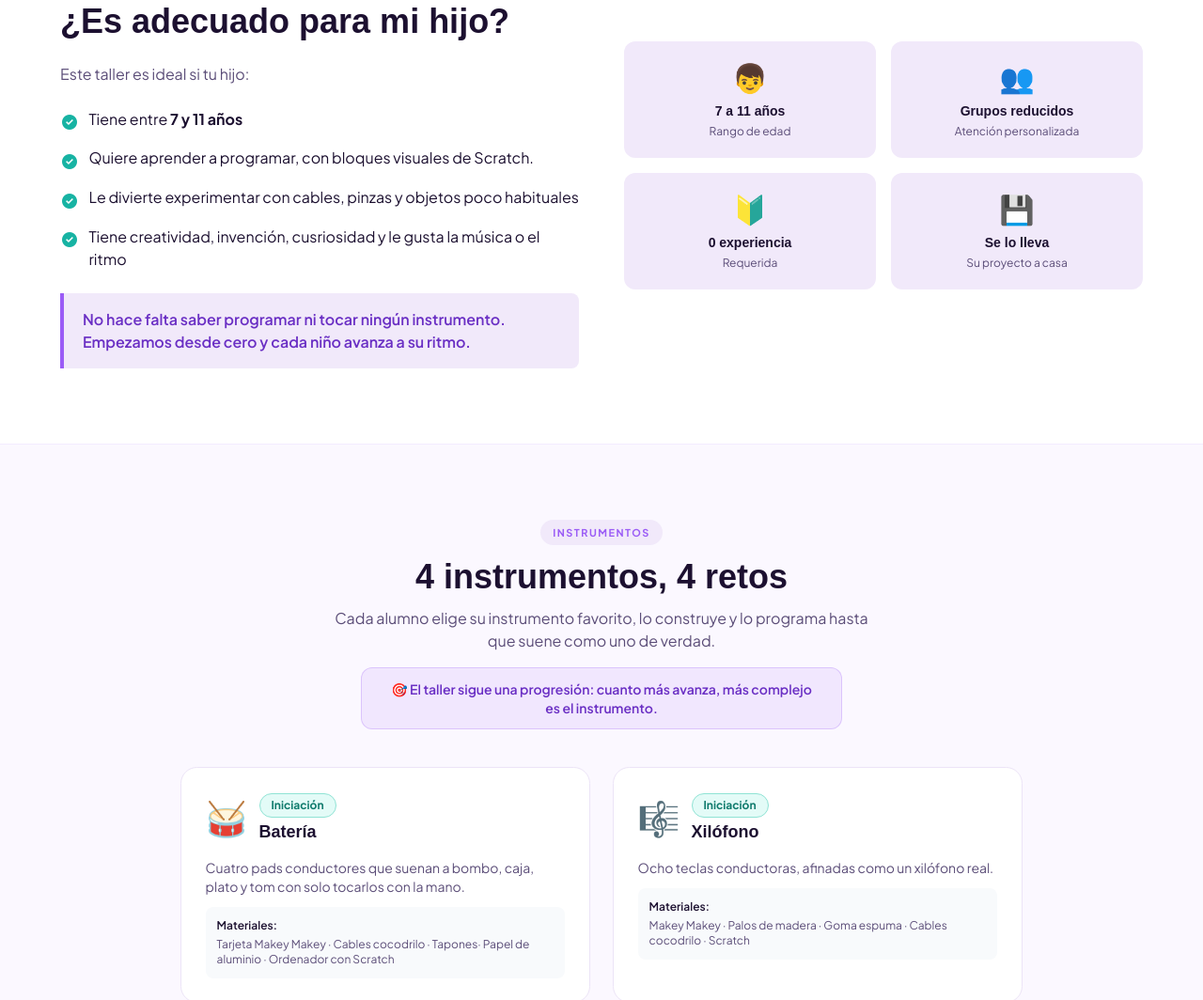
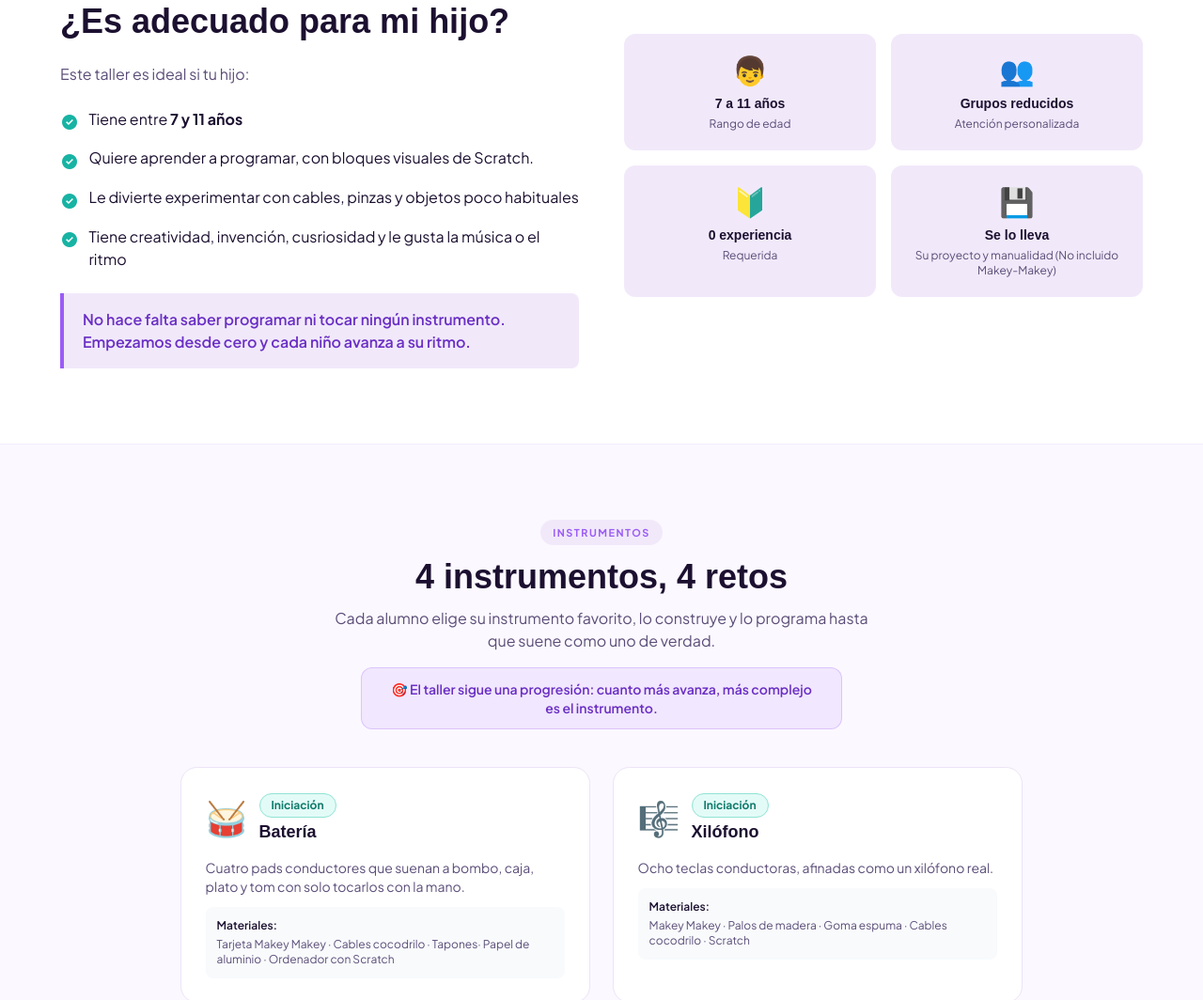
Before and after one commit to AcademiaTecnopolis/saladares, a website: page taller/index.html in a window 1280 px wide. Shown: the part 891-1955 px from the top of the page at 94% size. Drawn offline with nearby package versions, Linux system fonts and the light colour scheme; a web font is replaced by a local one.

Commit message:
Update index.html

```diff
--- a/taller/index.html
+++ b/taller/index.html
@@ -403,7 +403,7 @@
           <div class="bg-paper-warm rounded-xl p-5 text-center">
             <div class="text-3xl mb-2">💾</div>
             <p class="font-display font-bold text-ink text-sm">Se lo lleva</p>
-            <p class="text-xs text-ink-soft mt-1">Su proyecto a casa</p>
+            <p class="text-xs text-ink-soft mt-1">Su proyecto y manualidad (No incluido Makey-Makey)</p>
           </div>
         </div>
       </div>
```
